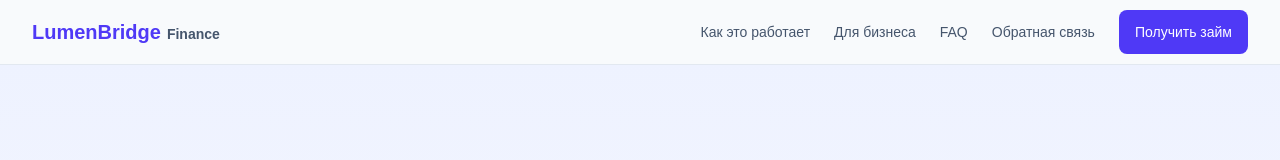
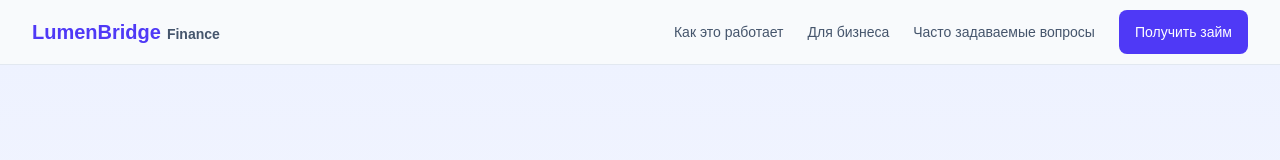
Before and after one commit to antonbukhalov13/04-fullstack-mvp, a Next.js app in the folder frontend/: page / in a window 1280 px wide. Shown: the top 160 px of the page. Built offline with nearby package versions, Linux system fonts and the light colour scheme.

Commit message:
remove contacts page, footer anchor links, header rename FAQ

```diff
--- a/frontend/src/app/contacts/page.tsx
+++ /dev/null
@@ -1,11 +0,0 @@
-import { ContactSection } from '@/widgets/contact-form';
-import { ContactDetails } from '@/widgets/contact-details';
-
-export default function ContactsPage() {
-  return (
-    <>
-      <ContactSection />
-      <ContactDetails />
-    </>
-  );
-}
--- a/frontend/src/widgets/contact-details/contact-details.tsx
+++ b/frontend/src/widgets/contact-details/contact-details.tsx
@@ -1,6 +1,6 @@
 export function ContactDetails() {
   return (
-    <section className="py-16 bg-slate-50">
+    <section id="contact-details" className="py-16 bg-slate-50">
       <div className="mx-auto max-w-7xl px-4 sm:px-6 lg:px-8">
         <div className="mx-auto max-w-3xl">
           <h2 className="text-2xl sm:text-3xl font-bold text-slate-900 text-center">
--- a/frontend/src/widgets/contact-form/contact-section.tsx
+++ b/frontend/src/widgets/contact-form/contact-section.tsx
@@ -2,7 +2,7 @@ import { ContactForm } from './contact-form';
 
 export function ContactSection() {
   return (
-    <section className="py-16 bg-white">
+    <section id="contact" className="py-16 bg-white">
       <div className="mx-auto max-w-7xl px-4 sm:px-6 lg:px-8">
         <div className="mx-auto max-w-3xl">
           <h2 className="text-2xl sm:text-3xl font-bold text-slate-900 text-center">
--- a/frontend/src/widgets/footer/footer.tsx
+++ b/frontend/src/widgets/footer/footer.tsx
@@ -12,8 +12,9 @@ const columns = [
   {
     title: 'Поддержка',
     links: [
-      { href: '/contacts', label: 'Обратная связь' },
       { href: '/faq', label: 'Часто задаваемые вопросы' },
+      { href: '/#contact', label: 'Обратная связь' },
+      { href: '/#contact-details', label: 'Контакты' },
     ],
   },
   {
--- a/frontend/src/widgets/header/header.tsx
+++ b/frontend/src/widgets/header/header.tsx
@@ -6,8 +6,7 @@ import Link from 'next/link';
 const navItems = [
   { href: '/how-it-works', label: 'Как это работает' },
   { href: '/business', label: 'Для бизнеса' },
-  { href: '/faq', label: 'FAQ' },
-  { href: '/contacts', label: 'Обратная связь' },
+  { href: '/faq', label: 'Часто задаваемые вопросы' },
 ];
 
 export function Header() {
```
